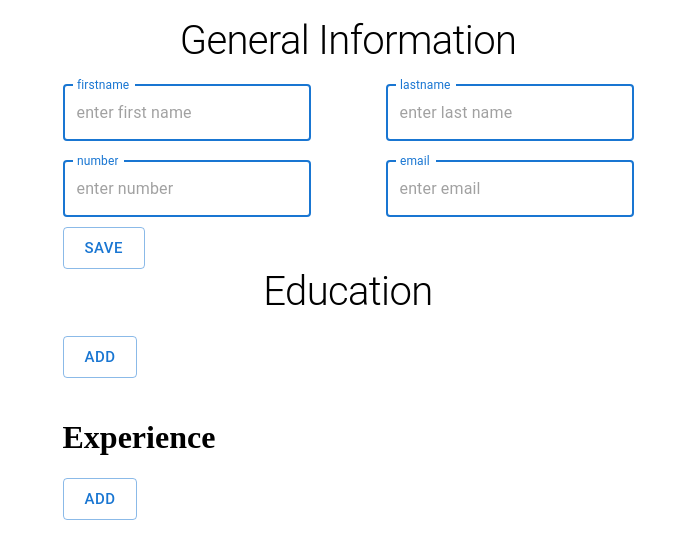
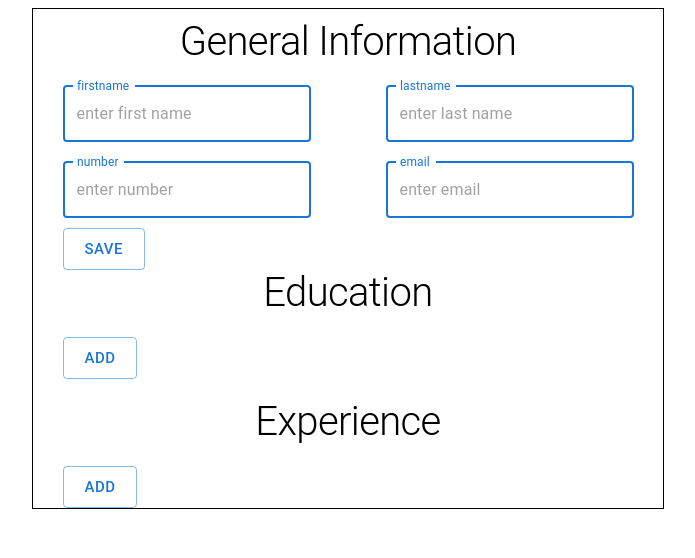
Before and after one commit to a-sha0234/cv-application, a React (Create React App) app: page / in a window 1280 px wide. Shown: the top 558 px of the page, without its empty margins (292-987 px from the left). Built offline with nearby package versions, Linux system fonts and the light colour scheme.

Commit message:
commit everything

```diff
--- a/src/App.js
+++ b/src/App.js
@@ -45,6 +45,7 @@ function App() {
   // JSX returned, call components and export component
   //----------------------------------------------------------------------------------------------------------
   return (
+    <div className="cv-wrapper">
       <main className="container">
         <div>
           <General />
@@ -66,13 +67,19 @@ function App() {
           </div>
           {educationComp}
 
-        <h1>Experience</h1>
+          <Typography
+            variant="h1"
+            style={{ fontSize: 40, marginBottom: 20, textAlign: "center" }}
+          >
+            Experience
+          </Typography>
           <Button variant="outlined" size="large" onClick={addExperiance}>
             Add
           </Button>
           {expierenceComp}
         </div>
       </main>
+    </div>
   );
 }
 
--- a/src/components/Education.js
+++ b/src/components/Education.js
@@ -27,7 +27,9 @@ const useStyles = makeStyles({
   },
 });
 
+// start of the Education component
 export default function Education() {
+  // invoke the useStyles hook
   const classStyles = useStyles();
 
   //---------------------------------------------------------------------------------------------
--- a/src/components/General.js
+++ b/src/components/General.js
@@ -81,7 +81,7 @@ export default function General() {
   //------------------------------------------------------------------------------------
 
   return (
-    <div className="general">
+    <section>
       <form>
         <div style={style}>
           <div className={classStyling.TextFieldTop}>
@@ -149,7 +149,7 @@ export default function General() {
         </div>
       </form>
 
-      <div className="formInfo" style={styletogg}>
+      <div style={styletogg}>
         <Typography
           variant="h1"
           style={{ fontSize: 40, marginBottom: 20, textAlign: "center" }}
@@ -191,7 +191,7 @@ export default function General() {
           Edit
         </Button>
       </div>
-    </div>
+    </section>
   );
 }
 
--- a/src/style/_globals.scss
+++ b/src/style/_globals.scss
@@ -2,35 +2,13 @@
   box-sizing: border-box;
 }
 
-// .general {
-//   display: flex;
-//   justify-content: center;
-//   margin-top: 5%;
-// }
-
-// .education {
-//   display: flex;
-//   justify-content: center;
-//   margin-top: 5%;
-// }
-
-// .education-card {
-//   display: flex;
-//   justify-content: center;
-//   margin-top: 5%;
-
-//   &-top-fields {
-//     margin-bottom: 3%;
-//   }
-// }
-
-// .education-header {
-//   display: flex;
-//   justify-content: center;
-//   margin-top: 5%;
-// }
+.cv-wrapper {
+  width: 50%;
+  margin: auto;
+}
 
 .container {
   display: flex;
   justify-content: center;
+  border: 1px solid black;
 }
```
Lines whose indentation alone changed are shown as unchanged.
